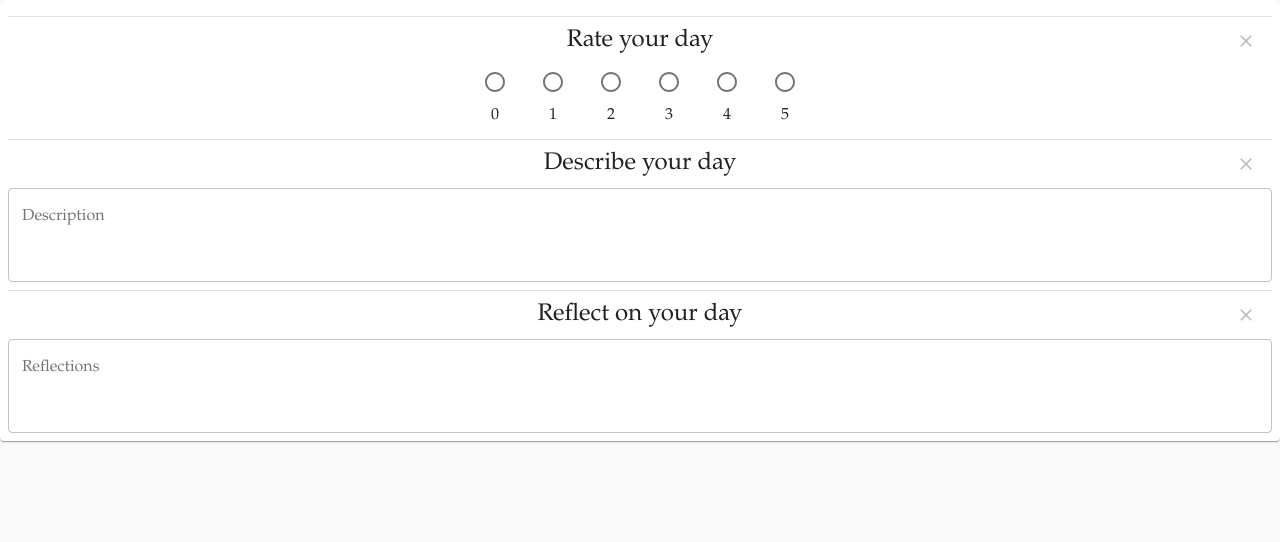
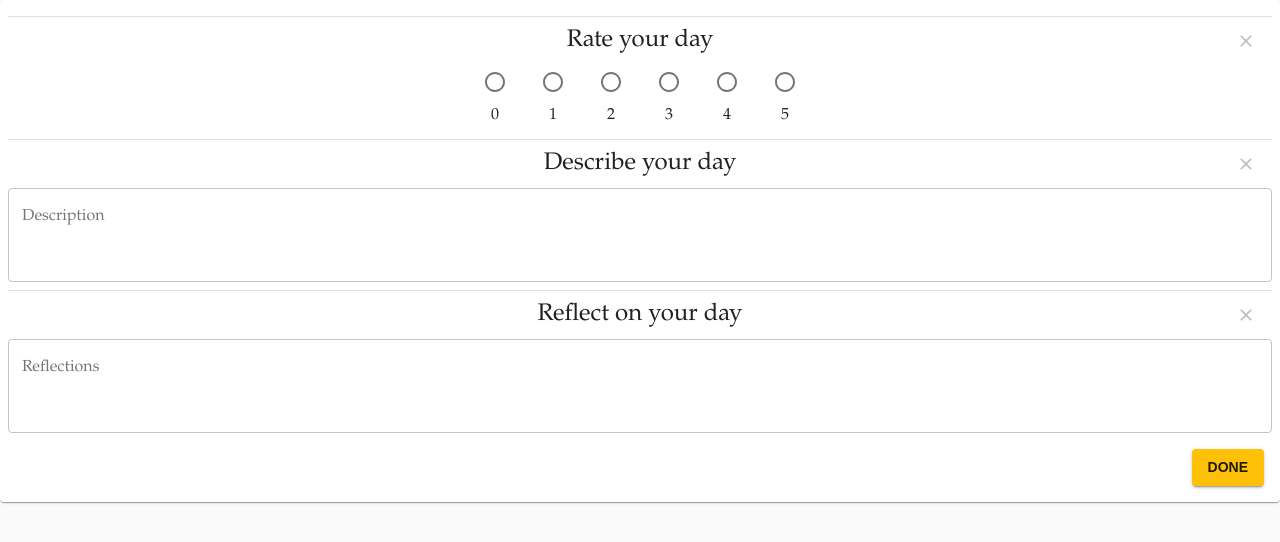
Before and after one commit to YashTotale/introspect, a React (Create React App) app: page / in a window 1280 px wide. Shown: the top 542 px of the page. Built offline with nearby package versions, Linux system fonts and the light colour scheme.

Commit message:
Footer added

```diff
--- a/src/App.tsx
+++ b/src/App.tsx
@@ -5,6 +5,8 @@ import { SnackbarProvider } from "notistack";
 import Rating from "./Sections/Rating";
 import Description from "./Sections/Description";
 import Reflection from "./Sections/Reflection";
+
+import Footer from "./Components/Footer";
 
 // Redux Imports
 import ReduxStore from "./Redux/Store";
@@ -33,6 +35,7 @@ const App: FC = () => {
             <Rating />
             <Description />
             <Reflection />
+            <Footer />
           </Paper>
         </SnackbarProvider>
       </Theme>
--- /dev/null
+++ b/src/Components/Footer.tsx
@@ -0,0 +1,34 @@
+// React Imports
+import React, { FC } from "react";
+
+// Redux Imports
+
+// Material UI Imports
+import { makeStyles } from "@material-ui/core/styles";
+import { Button } from "@material-ui/core";
+import {} from "@material-ui/icons";
+
+const useStyles = makeStyles((theme) => ({
+  footer: {
+    display: "flex",
+    flexDirection: "row-reverse",
+    marginTop: theme.spacing(1),
+    padding: theme.spacing(1),
+  },
+}));
+
+interface FooterProps {}
+
+const Footer: FC<FooterProps> = () => {
+  const classes = useStyles();
+
+  return (
+    <div className={classes.footer}>
+      <Button variant="contained" color="primary">
+        Done
+      </Button>
+    </div>
+  );
+};
+
+export default Footer;
--- a/src/Components/Heading.tsx
+++ b/src/Components/Heading.tsx
@@ -73,7 +73,6 @@ const Heading: FC<HeadingProps> = ({
         </Typography>
         <Tooltip
           title="Clear"
-          interactive
           classes={{
             tooltip: classes.clearTooltip,
           }}
--- a/src/Sections/Rating.tsx
+++ b/src/Sections/Rating.tsx
@@ -35,7 +35,7 @@ const Rating: FC<RatingProps> = () => {
         name="Rating"
         clear={() => dispatch(setRating(null))}
         undo={() => dispatch(undoRating())}
-        clearable={!!rating}
+        clearable={rating !== null}
       >
         Rate your day
       </Heading>
```
